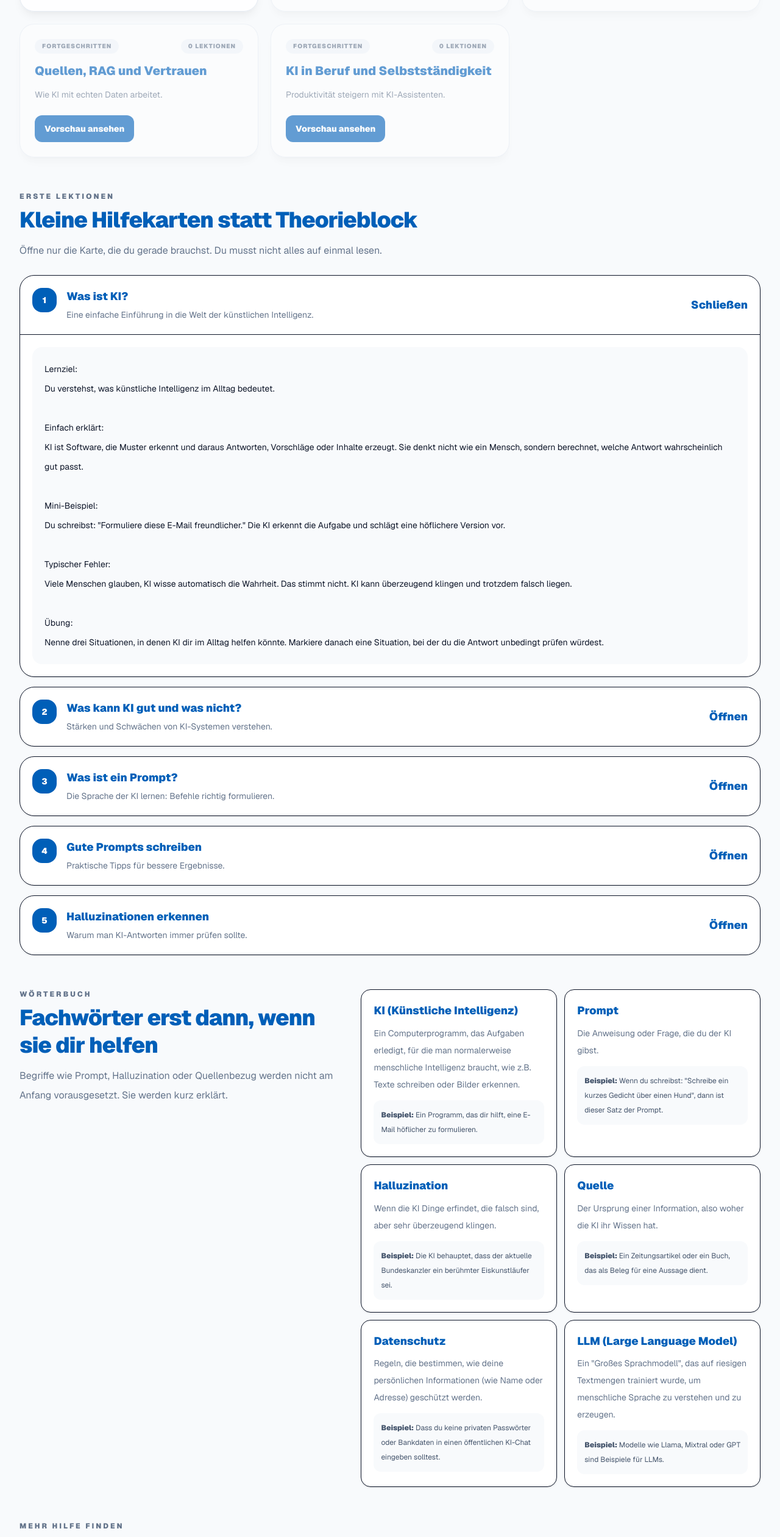
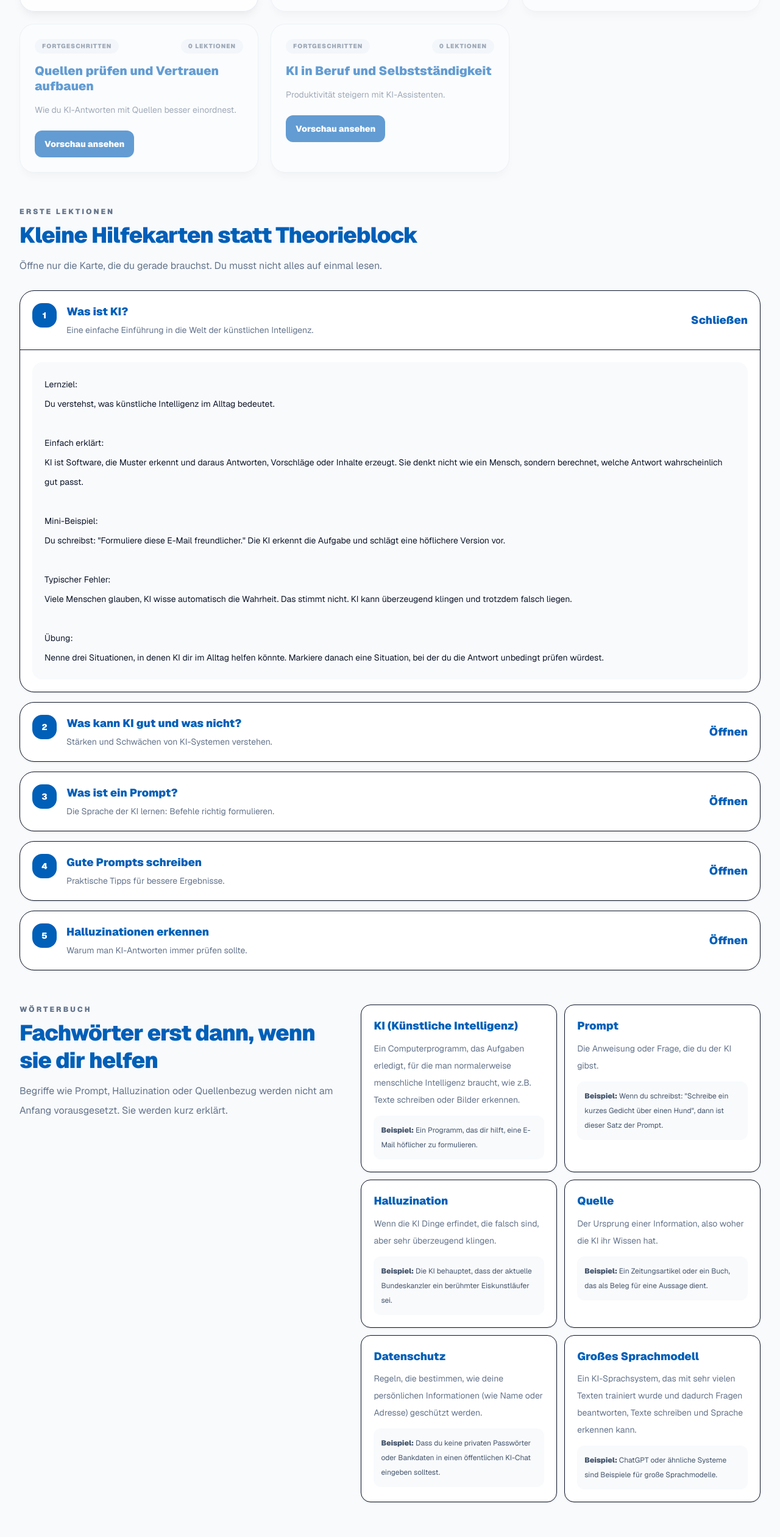
Before and after one commit to smartlivingberlin/ki-lernportal-nim, a Next.js app in the folder apps/web/: page / in a window 1280 px wide. Shown: the part 3122-5642 px from the top of the page at 61% size. Built offline with nearby package versions, Linux system fonts and the light colour scheme.

Commit message:
chore: simplify beginner-facing AI terminology

```diff
--- a/apps/web/src/data/glossary.ts
+++ b/apps/web/src/data/glossary.ts
@@ -40,14 +40,14 @@ export const seedGlossary: GlossaryTerm[] = [
   // Priority 2
   {
     id: 'llm',
-    term: 'LLM (Large Language Model)',
-    definition: 'Ein "Großes Sprachmodell", das auf riesigen Textmengen trainiert wurde, um menschliche Sprache zu verstehen und zu erzeugen.',
-    example: 'Modelle wie Llama, Mixtral oder GPT sind Beispiele für LLMs.',
+    term: 'Großes Sprachmodell',
+    definition: 'Ein KI-Sprachsystem, das mit sehr vielen Texten trainiert wurde und dadurch Fragen beantworten, Texte schreiben und Sprache erkennen kann.',
+    example: 'ChatGPT oder ähnliche Systeme sind Beispiele für große Sprachmodelle.',
     priority: 2
   },
   {
     id: 'rag',
-    term: 'RAG (Retrieval-Augmented Generation)',
+    term: 'Antworten mit Quellenbezug',
     definition: 'Eine Methode, bei der die KI erst in verlässlichen Dokumenten nachschaut, bevor sie eine Antwort gibt.',
     example: 'Ein Firmen-Chatbot, der erst im internen Handbuch liest, wie der Urlaubsantrag funktioniert, bevor er dir antwortet.',
     priority: 2
@@ -62,16 +62,16 @@ export const seedGlossary: GlossaryTerm[] = [
   // Priority 3
   {
     id: 'embedding',
-    term: 'Embedding',
-    definition: 'Eine Art "Zahlen-Code", mit dem der Computer die Bedeutung von Wörtern vergleicht.',
-    example: 'Der Computer merkt durch Embeddings, dass "Hund" und "Welpe" eine ähnliche Bedeutung haben.',
+    term: 'Bedeutung als Zahlen-Code',
+    definition: 'Eine Methode, mit der ein Computer Wörter oder Texte so umwandelt, dass er ihre Bedeutung vergleichen kann.',
+    example: 'Der Computer kann erkennen, dass "Hund" und "Welpe" eine ähnliche Bedeutung haben.',
     priority: 3
   },
   {
     id: 'reranking',
-    term: 'Reranking',
-    definition: 'Ein zweiter Prüfschritt, um die besten Suchergebnisse noch einmal nach ihrer Wichtigkeit zu sortieren.',
-    example: 'Von 10 gefundenen Antworten wählt das Reranking die 3 aus, die wirklich am besten passen.',
+    term: 'Suchergebnisse neu sortieren',
+    definition: 'Ein zweiter Prüfschritt, bei dem gefundene Antworten oder Quellen noch einmal nach ihrer Wichtigkeit sortiert werden.',
+    example: 'Von 10 gefundenen Antworten werden die 3 ausgewählt, die wirklich am besten zur Frage passen.',
     priority: 3
   }
 ];
--- a/apps/web/src/data/learning-paths.ts
+++ b/apps/web/src/data/learning-paths.ts
@@ -28,8 +28,8 @@ export const seedLearningPaths: LearningPath[] = [
   },
   {
     id: 'path-sources-rag',
-    title: 'Quellen, RAG und Vertrauen',
-    description: 'Wie KI mit echten Daten arbeitet.',
+    title: 'Quellen prüfen und Vertrauen aufbauen',
+    description: 'Wie du KI-Antworten mit Quellen besser einordnest.',
     difficulty: DifficultyLevel.Intermediate,
     lessons: [],
     status: 'locked'
--- a/apps/web/src/data/model-cards.ts
+++ b/apps/web/src/data/model-cards.ts
@@ -25,7 +25,7 @@ export const seedModelCards: ModelCard[] = [
   {
     id: 'm3',
     name: 'NV-Embed v2',
-    type: 'Embedding',
+    type: 'Bedeutungsvergleich',
     useCase: 'Wissenssuche',
     difficulty: DifficultyLevel.Advanced,
     privacyNote: 'Demo-Quelle',
@@ -35,7 +35,7 @@ export const seedModelCards: ModelCard[] = [
   {
     id: 'm4',
     name: 'Llama-Reranker',
-    type: 'Reranking',
+    type: 'Ergebnis-Sortierung',
     useCase: 'Suche-Optimierung',
     difficulty: DifficultyLevel.Advanced,
     privacyNote: 'Sicherheitsprüfung: später',
--- a/apps/web/src/data/resources.ts
+++ b/apps/web/src/data/resources.ts
@@ -153,7 +153,7 @@ export const seedResources: ResourceCard[] = [
     accountRequired: AccountRequirement.Optional,
     targetAudience: 'Fortgeschrittene, die später tiefer in KI-Technik und Modelle einsteigen möchten.',
     difficulty: DifficultyLevel.Advanced,
-    benefit: 'Kurse und Materialien zu Modellen, LLMs, Agents und Open-Source-KI.',
+    benefit: 'Kurse und Materialien zu KI-Modellen, KI-Helfern und frei verfügbaren KI-Werkzeugen.',
     privacyNote: 'Du verlässt unser Portal. Für eigene Experimente oder Uploads gelten die Regeln des externen Anbieters.',
     riskNote: 'Für Anfänger schnell zu technisch; zuerst Grundlagen lernen.',
     reviewStatus: ReviewStatus.SourceAttached,
```
